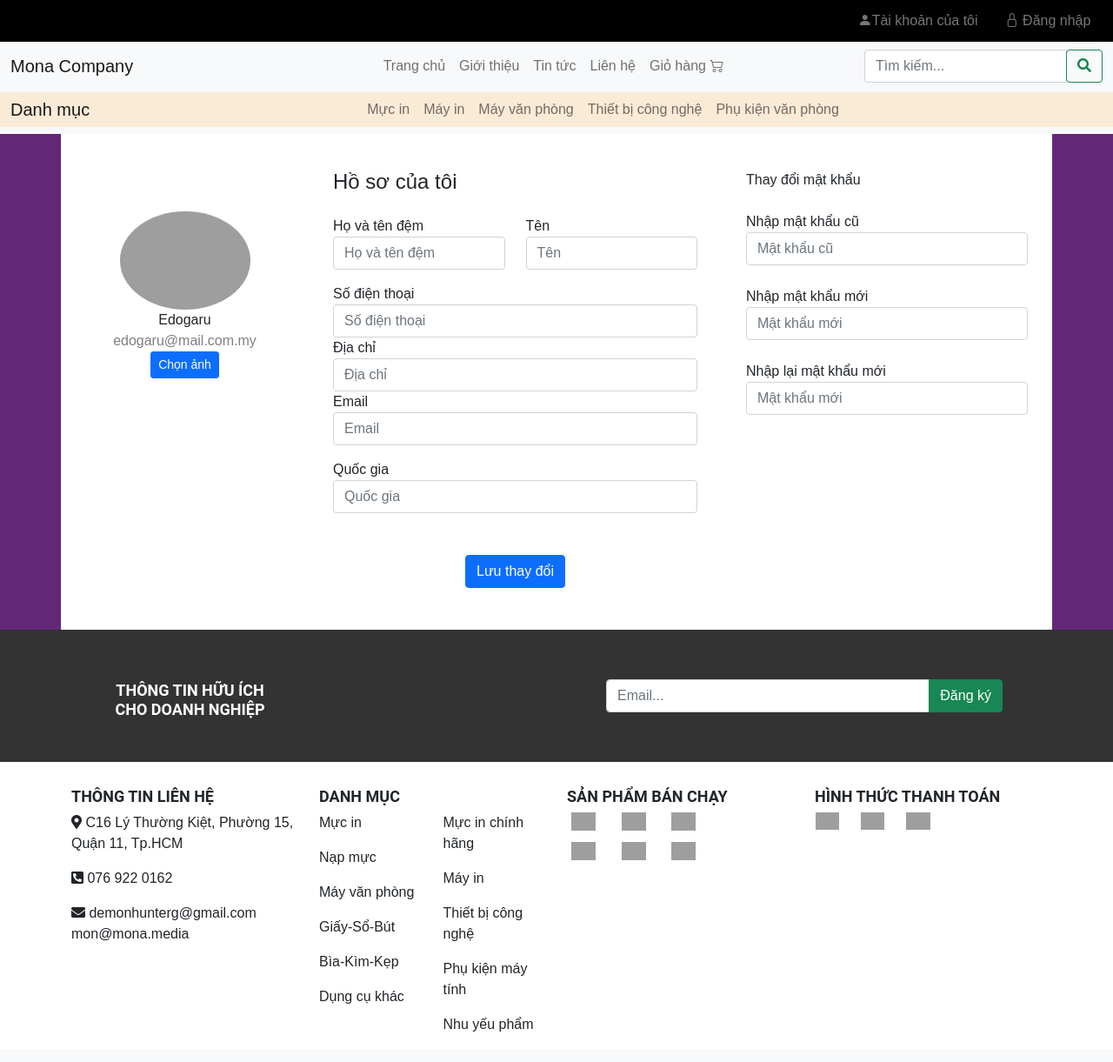
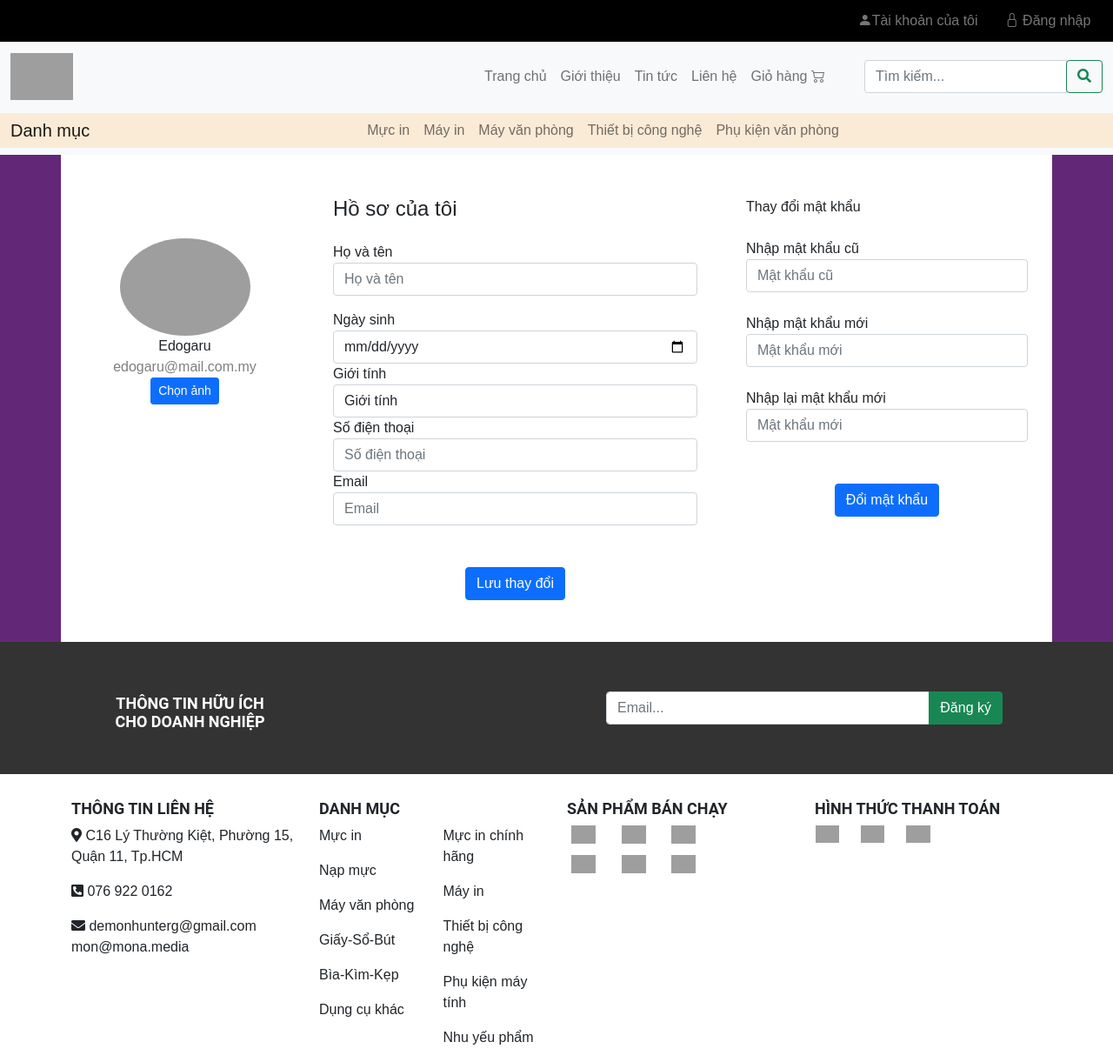
Before and after one commit to phuc16/LT_Web, a PHP site: page /account.html in a window 1280 px wide. Shown: the whole page at 87% size. Before the commit the page ends 1186 px from the top, so only its background shows below. Run offline with PHP 8.4, Linux system fonts and the light colour scheme; some libraries are stand-ins or nearby versions; grey boxes are pictures that could not be loaded.

Commit message:
17/11/2021

```diff
--- a/accessories.html
+++ b/accessories.html
@@ -21,7 +21,7 @@
         </div>
         <nav class="navbar navbar-expand-lg navbar-light bg-light">
             <div class="container-fluid">
-                <a class="navbar-brand" href="./home.html">Mona Company</a>
+                <a class="navbar-brand" href="./home.html" style="align-items: center;"><img src="http://mauweb.monamedia.net/vmax/wp-content/uploads/2019/05/Mona-designstyle-colors-m.png" style="width: 18%;"></a>
                 <button class="navbar-toggler custom-toggler" type="button" data-bs-toggle="collapse" data-bs-target="#navbarSupportedContent" aria-controls="navbarSupportedContent" aria-expanded="false" aria-label="Toggle navigation">
                     <span class="navbar-toggler-icon"></span>
                 </button>
--- a/account.html
+++ b/account.html
@@ -21,7 +21,7 @@
         </div>
         <nav class="navbar navbar-expand-lg navbar-light bg-light">
             <div class="container-fluid">
-                <a class="navbar-brand" href="./home.html">Mona Company</a>
+                <a class="navbar-brand" href="./home.html" style="align-items: center;"><img src="http://mauweb.monamedia.net/vmax/wp-content/uploads/2019/05/Mona-designstyle-colors-m.png" style="width: 18%;"></a>
                 <button class="navbar-toggler custom-toggler" type="button" data-bs-toggle="collapse" data-bs-target="#navbarSupportedContent" aria-controls="navbarSupportedContent" aria-expanded="false" aria-label="Toggle navigation">
                     <span class="navbar-toggler-icon"></span>
                 </button>
@@ -54,7 +54,7 @@
                 </div>
             </div>
         </nav>
-        <nav class="navbar navbar-expand-lg navbar-light bg-light" style="margin-bottom: -0.5%; margin-top: -0.5%;">
+        <nav class="navbar navbar-expand-lg navbar-light bg-light" style="margin-top: -0.5%;">
             <div class="container-fluid" style="background-color: antiquewhite;">
                 <a class="navbar-brand">Danh mục</a>
                 <button class="navbar-toggler custom-toggler" type="button" data-bs-toggle="collapse" data-bs-target="#danhmuc" aria-controls="navbarSupportedContent" aria-expanded="false" aria-label="Toggle navigation">
@@ -98,16 +98,20 @@
                                 <h4 class="text-right">Hồ sơ của tôi</h4>
                             </div>
                             <div class="row mt-2">
-                                <div class="col-md-6"><label class="labels">Họ và tên đệm</label><input type="text" class="form-control" placeholder="Họ và tên đệm" value=""></div>
-                                <div class="col-md-6"><label class="labels">Tên</label><input type="text" class="form-control" value="" placeholder="Tên"></div>
+                                <div class="col-md-12"><label class="labels">Họ và tên</label><input type="text" class="form-control" placeholder="Họ và tên" value=""></div>
                             </div>
                             <div class="row mt-3">
+                                <div class="col-md-12"><label class="labels">Ngày sinh</label><input type="date" class="form-control" value=""></div>
+                                <div class="col-md-12">
+                                    <label class="labels">Giới tính</label>
+                                    <select class="form-control">
+                                        <option value="" disabled selected>Giới tính</option>
+                                        <option>Nam</option>
+                                        <option>Nữ</option>
+                                    </select>
+                                </div>
                                 <div class="col-md-12"><label class="labels">Số điện thoại</label><input type="text" class="form-control" placeholder="Số điện thoại" value=""></div>
-                                <div class="col-md-12"><label class="labels">Địa chỉ</label><input type="text" class="form-control" placeholder="Địa chỉ" value=""></div>
                                 <div class="col-md-12"><label class="labels">Email</label><input type="text" class="form-control" placeholder="Email" value=""></div>
-                            </div>
-                            <div class="row mt-3">
-                                <div class="col-md-12"><label class="labels">Quốc gia</label><input type="text" class="form-control" placeholder="Quốc gia" value=""></div>
                             </div>
                             <div class="mt-5 text-center"><button class="btn btn-primary profile-button" type="button">Lưu thay đổi</button></div>
                         </div>
@@ -118,6 +122,7 @@
                             <div class="col-md-12"><label class="labels">Nhập mật khẩu cũ</label><input type="text" class="form-control" placeholder="Mật khẩu cũ" value=""></div> <br>
                             <div class="col-md-12"><label class="labels">Nhập mật khẩu mới</label><input type="text" class="form-control" placeholder="Mật khẩu mới" value=""></div> <br>
                             <div class="col-md-12"><label class="labels">Nhập lại mật khẩu mới</label><input type="text" class="form-control" placeholder="Mật khẩu mới" value=""></div>
+                            <div class="mt-5 text-center"><button class="btn btn-primary profile-button" type="button">Đổi mật khẩu</button></div>
                         </div>
                     </div>
                 </div>
--- a/cart.html
+++ b/cart.html
@@ -21,7 +21,7 @@
         </div>
         <nav class="navbar navbar-expand-lg navbar-light bg-light">
             <div class="container-fluid">
-                <a class="navbar-brand" href="./home.html">Mona Company</a>
+                <a class="navbar-brand" href="./home.html" style="align-items: center;"><img src="http://mauweb.monamedia.net/vmax/wp-content/uploads/2019/05/Mona-designstyle-colors-m.png" style="width: 18%;"></a>
                 <button class="navbar-toggler custom-toggler" type="button" data-bs-toggle="collapse" data-bs-target="#navbarSupportedContent" aria-controls="navbarSupportedContent" aria-expanded="false" aria-label="Toggle navigation">
                     <span class="navbar-toggler-icon"></span>
                 </button>
--- a/contact.html
+++ b/contact.html
@@ -21,7 +21,7 @@
         </div>
         <nav class="navbar navbar-expand-lg navbar-light bg-light">
             <div class="container-fluid">
-                <a class="navbar-brand" href="./home.html">Mona Company</a>
+                <a class="navbar-brand" href="./home.html" style="align-items: center;"><img src="http://mauweb.monamedia.net/vmax/wp-content/uploads/2019/05/Mona-designstyle-colors-m.png" style="width: 18%;"></a>
                 <button class="navbar-toggler custom-toggler" type="button" data-bs-toggle="collapse" data-bs-target="#navbarSupportedContent" aria-controls="navbarSupportedContent" aria-expanded="false" aria-label="Toggle navigation">
                     <span class="navbar-toggler-icon"></span>
                 </button>
@@ -54,7 +54,7 @@
                 </div>
             </div>
         </nav>
-        <nav class="navbar navbar-expand-lg navbar-light bg-light" style="margin-bottom: -0.5%; margin-top: -0.5%;">
+        <nav class="navbar navbar-expand-lg navbar-light bg-light" style="margin-top: -0.5%;">
             <div class="container-fluid" style="background-color: antiquewhite;">
                 <a class="navbar-brand">Danh mục</a>
                 <button class="navbar-toggler custom-toggler" type="button" data-bs-toggle="collapse" data-bs-target="#danhmuc" aria-controls="navbarSupportedContent" aria-expanded="false" aria-label="Toggle navigation">
--- a/home.html
+++ b/home.html
@@ -22,7 +22,7 @@
         </div>
         <nav class="navbar navbar-expand-lg navbar-light bg-light">
             <div class="container-fluid">
-                <a class="navbar-brand" href="./home.html">Mona Company</a>
+                <a class="navbar-brand" href="./home.html" style="align-items: center;"><img src="http://mauweb.monamedia.net/vmax/wp-content/uploads/2019/05/Mona-designstyle-colors-m.png" style="width: 18%;"></a>
                 <button class="navbar-toggler custom-toggler" type="button" data-bs-toggle="collapse" data-bs-target="#navbarSupportedContent" aria-controls="navbarSupportedContent" aria-expanded="false" aria-label="Toggle navigation">
                     <span class="navbar-toggler-icon"></span>
                 </button>
--- a/intro.html
+++ b/intro.html
@@ -22,7 +22,7 @@
     </div>
     <nav class="navbar navbar-expand-lg navbar-light bg-light">
         <div class="container-fluid">
-            <a class="navbar-brand" href="./home.html">Mona Company</a>
+            <a class="navbar-brand" href="./home.html" style="align-items: center;"><img src="http://mauweb.monamedia.net/vmax/wp-content/uploads/2019/05/Mona-designstyle-colors-m.png" style="width: 18%;"></a>
             <button class="navbar-toggler custom-toggler" type="button" data-bs-toggle="collapse" data-bs-target="#navbarSupportedContent" aria-controls="navbarSupportedContent" aria-expanded="false" aria-label="Toggle navigation">
                 <span class="navbar-toggler-icon"></span>
             </button>
@@ -55,7 +55,7 @@
             </div>
         </div>
     </nav>
-    <nav class="navbar navbar-expand-lg navbar-light bg-light" style="margin-bottom: -0.5%; margin-top: -0.5%;">
+    <nav class="navbar navbar-expand-lg navbar-light bg-light" style="margin-top: -0.5%;">
         <div class="container-fluid" style="background-color: antiquewhite;">
             <a class="navbar-brand">Danh mục</a>
             <button class="navbar-toggler custom-toggler" type="button" data-bs-toggle="collapse" data-bs-target="#danhmuc" aria-controls="navbarSupportedContent" aria-expanded="false" aria-label="Toggle navigation">
@@ -92,7 +92,7 @@
     <div class="container" id="main">
         <div class="main row py-3 d-flex align-items-center" id="main-top">
             <div class="col-lg-4">
-                <img class="rounded mx-auto d-block" src="img/intro/Mona-designstyle-colors-m.png" alt="">
+                <img class="rounded mx-auto d-block" src="http://mauweb.monamedia.net/vmax/wp-content/uploads/2019/05/Mona-designstyle-colors-m.png" alt="">
             </div>
             <div class="col-lg-8 col-md-12">
                 <h3 class="fw-bold fs-5 fs-lg-4 fs-xl-3">Mona Media – Siêu thị uy tín, hàng chính hãng, giá rẻ !</h3>
--- a/news.html
+++ b/news.html
@@ -17,11 +17,11 @@
         <div class="top-header">
             <a href="./account.html" class="top-header-content"><i class="bi bi-person-fill"></i>Tài khoản của tôi</a>
             &nbsp; &nbsp; &nbsp;
-            <a href="./login.html" class="top-header-content"><i class="bi bi-lock"></i>Đăng nhập</a>
+            <a href="./login.html" class="top-header-content"><i class="bi bi-lock"></i> Đăng nhập</a>
         </div>
         <nav class="navbar navbar-expand-lg navbar-light bg-light">
             <div class="container-fluid">
-                <a class="navbar-brand" href="./home.html">Mona Company</a>
+                <a class="navbar-brand" href="./home.html" style="align-items: center;"><img src="http://mauweb.monamedia.net/vmax/wp-content/uploads/2019/05/Mona-designstyle-colors-m.png" style="width: 18%;"></a>
                 <button class="navbar-toggler custom-toggler" type="button" data-bs-toggle="collapse" data-bs-target="#navbarSupportedContent" aria-controls="navbarSupportedContent" aria-expanded="false" aria-label="Toggle navigation">
                     <span class="navbar-toggler-icon"></span>
                 </button>
@@ -54,7 +54,7 @@
                 </div>
             </div>
         </nav>
-        <nav class="navbar navbar-expand-lg navbar-light bg-light" style="margin-bottom: 0%; margin-top: -0.5%;">
+        <nav class="navbar navbar-expand-lg navbar-light bg-light" style="margin-top: -0.5%;">
             <div class="container-fluid" style="background-color: antiquewhite;">
                 <a class="navbar-brand">Danh mục</a>
                 <button class="navbar-toggler custom-toggler" type="button" data-bs-toggle="collapse" data-bs-target="#danhmuc" aria-controls="navbarSupportedContent" aria-expanded="false" aria-label="Toggle navigation">
--- a/officeMachine.html
+++ b/officeMachine.html
@@ -21,7 +21,7 @@
         </div>
         <nav class="navbar navbar-expand-lg navbar-light bg-light">
             <div class="container-fluid">
-                <a class="navbar-brand" href="./home.html">Mona Company</a>
+                <a class="navbar-brand" href="./home.html" style="align-items: center;"><img src="http://mauweb.monamedia.net/vmax/wp-content/uploads/2019/05/Mona-designstyle-colors-m.png" style="width: 18%;"></a>
                 <button class="navbar-toggler custom-toggler" type="button" data-bs-toggle="collapse" data-bs-target="#navbarSupportedContent" aria-controls="navbarSupportedContent" aria-expanded="false" aria-label="Toggle navigation">
                     <span class="navbar-toggler-icon"></span>
                 </button>
--- a/printer.html
+++ b/printer.html
@@ -21,7 +21,7 @@
         </div>
         <nav class="navbar navbar-expand-lg navbar-light bg-light">
             <div class="container-fluid">
-                <a class="navbar-brand" href="./home.html">Mona Company</a>
+                <a class="navbar-brand" href="./home.html" style="align-items: center;"><img src="http://mauweb.monamedia.net/vmax/wp-content/uploads/2019/05/Mona-designstyle-colors-m.png" style="width: 18%;"></a>
                 <button class="navbar-toggler custom-toggler" type="button" data-bs-toggle="collapse" data-bs-target="#navbarSupportedContent" aria-controls="navbarSupportedContent" aria-expanded="false" aria-label="Toggle navigation">
                     <span class="navbar-toggler-icon"></span>
                 </button>
--- a/printingInk.html
+++ b/printingInk.html
@@ -17,11 +17,11 @@
         <div class="top-header">
             <a href="./account.html" class="top-header-content"><i class="bi bi-person-fill"></i>Tài khoản của tôi</a>
             &nbsp; &nbsp; &nbsp;
-            <a href="./login.html" class="top-header-content"><i class="bi bi-lock"></i>Đăng nhập</a>
+            <a href="./login.html" class="top-header-content"><i class="bi bi-lock"></i> Đăng nhập</a>
         </div>
         <nav class="navbar navbar-expand-lg navbar-light bg-light">
             <div class="container-fluid">
-                <a class="navbar-brand" href="./home.html">Mona Company</a>
+                <a class="navbar-brand" href="./home.html" style="align-items: center;"><img src="http://mauweb.monamedia.net/vmax/wp-content/uploads/2019/05/Mona-designstyle-colors-m.png" style="width: 18%;"></a>
                 <button class="navbar-toggler custom-toggler" type="button" data-bs-toggle="collapse" data-bs-target="#navbarSupportedContent" aria-controls="navbarSupportedContent" aria-expanded="false" aria-label="Toggle navigation">
                     <span class="navbar-toggler-icon"></span>
                 </button>
--- a/style.css
+++ b/style.css
@@ -646,7 +646,3 @@
         margin-bottom: 10%;
     }
 }
-.verticalLine {
-    border-left: 4px solid #4b42f5;
-    height: 200px;
-}
--- a/technologyEquipment.html
+++ b/technologyEquipment.html
@@ -21,7 +21,7 @@
         </div>
         <nav class="navbar navbar-expand-lg navbar-light bg-light">
             <div class="container-fluid">
-                <a class="navbar-brand" href="./home.html">Mona Company</a>
+                <a class="navbar-brand" href="./home.html" style="align-items: center;"><img src="http://mauweb.monamedia.net/vmax/wp-content/uploads/2019/05/Mona-designstyle-colors-m.png" style="width: 18%;"></a>
                 <button class="navbar-toggler custom-toggler" type="button" data-bs-toggle="collapse" data-bs-target="#navbarSupportedContent" aria-controls="navbarSupportedContent" aria-expanded="false" aria-label="Toggle navigation">
                     <span class="navbar-toggler-icon"></span>
                 </button>
```
Lines whose indentation alone changed are shown as unchanged.
